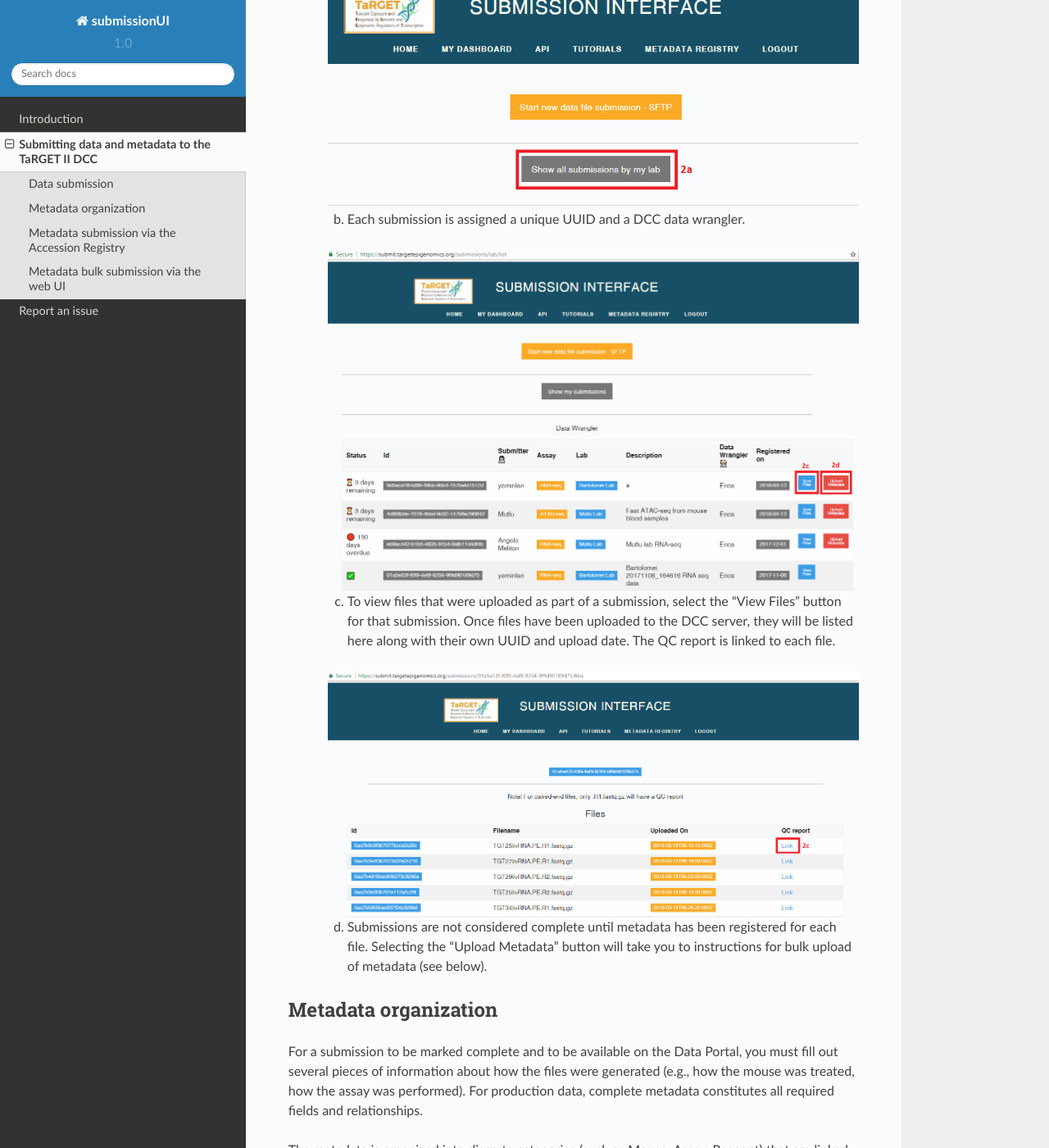
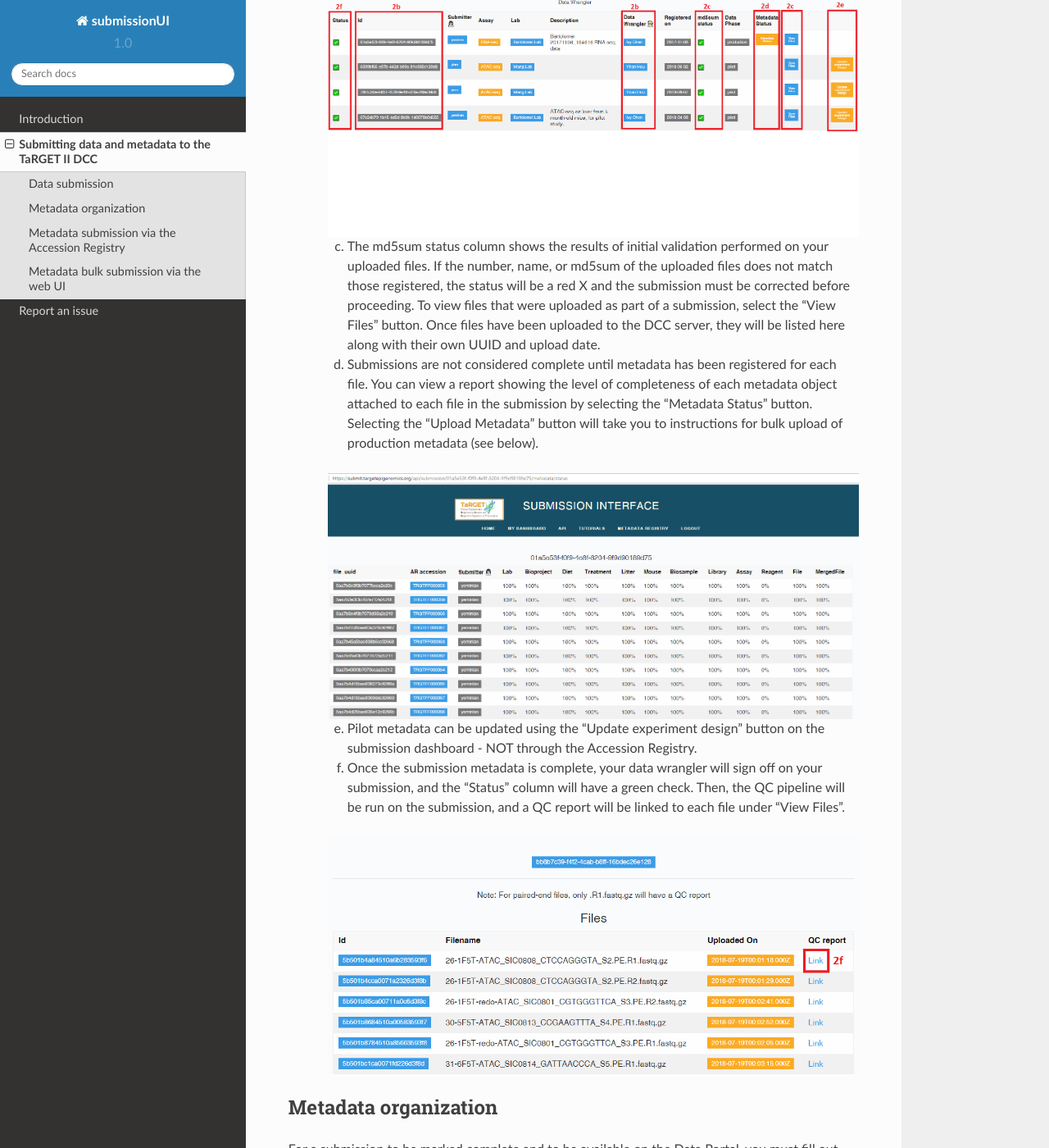
Before and after one commit to target2/submissionUI, a Sphinx documentation site: the page built from docs/tutorial.rst, in a window 1280 px wide and 1400 px high, scrolled down 5995 px. Shown: the whole window at 82% size. Built offline with Sphinx 7.4.7 and the Read the Docs theme 2.0.0, drawn with Linux system fonts in a browser that asks for light colours; some of the changed text lies outside the part shown.

Commit message:
Updated submission dashboard instructions
Including md5sum check, pilot metadata update, metadata status report

```diff
--- a/docs/tutorial.rst
+++ b/docs/tutorial.rst
@@ -58,15 +58,23 @@ Data submission
 
     .. image:: _static/CreateNew_bylab.png
 
-    b. Each submission is assigned a unique UUID and a DCC data wrangler.
+    b. Each submission is assigned a unique UUID and a DCC data wrangler. The data wrangler is your primary point of contact for the submission.
 
-    .. image:: _static/SubmissionLab_edit.png
+    .. image:: _static/SubmissionDashboard_edit.png
 
-    c. To view files that were uploaded as part of a submission, select the "View Files" button for that submission. Once files have been uploaded to the DCC server, they will be listed here along with their own UUID and upload date. The QC report is linked to each file.
+    c. The md5sum status column shows the results of initial validation performed on your uploaded files. If the number, name, or md5sum of the uploaded files does not match those registered, the status will be a red X and the submission must be corrected before proceeding. To view files that were uploaded as part of a submission, select the "View Files" button. Once files have been uploaded to the DCC server, they will be listed here along with their own UUID and upload date.
 
-    .. image:: _static/SubmissionFiles_edit.png
+    d. Submissions are not considered complete until metadata has been registered for each file. You can view a report showing the level of completeness of each metadata object attached to each file in the submission by selecting the "Metadata Status" button. Selecting the "Upload Metadata" button will take you to instructions for bulk upload of production metadata (see below).
 
-    d. Submissions are not considered complete until metadata has been registered for each file. Selecting the "Upload Metadata" button will take you to instructions for bulk upload of metadata (see below).
+    .. image:: _static/MetadataStatus.PNG
+
+    e. Pilot metadata can be updated using the "Update experiment design" button on the submission dashboard - NOT through the Accession Registry.
+
+    f. Once the submission metadata is complete, your data wrangler will sign off on your submission, and the "Status" column will have a green check. Then, the QC pipeline will be run on the submission, and a QC report will be linked to each file under "View Files".
+
+    .. image:: _static/FileList.PNG
+
+
 
 Metadata organization
 ---------------------
@@ -76,7 +84,7 @@ The metadata is organized into discrete categories (such as Mouse, Assay, Reagen
 
     .. image:: _static/ER.PNG
 
-The following instructions can be used to register metadata in the TaRGET II DCC metadata database. You can use them to: 1. Upload new metadata to the database; 2. Update existing records in the database; 3. Establish relationships between metadata records. You can register metadata one-by-one via the Accession Registry or in bulk via the web UI. Bulk upload via the command line can be performed by request.
+The following instructions can be used to register production metadata in the TaRGET II DCC metadata database. You can use them to: 1. Upload new metadata to the database; 2. Update existing records in the database; 3. Establish relationships between metadata records. You can register metadata one-by-one via the Accession Registry or in bulk via the web UI. Bulk upload via the command line can be performed by request. Please note that pilot metadata should be updated only through the "Update experiment design" button on the submission dashboard.
 
 Metadata submission via the Accession Registry
 ----------------------------------------------
```
Also changed, not shown: other parts of docs/tutorial.rst (+1 -1 lines).
